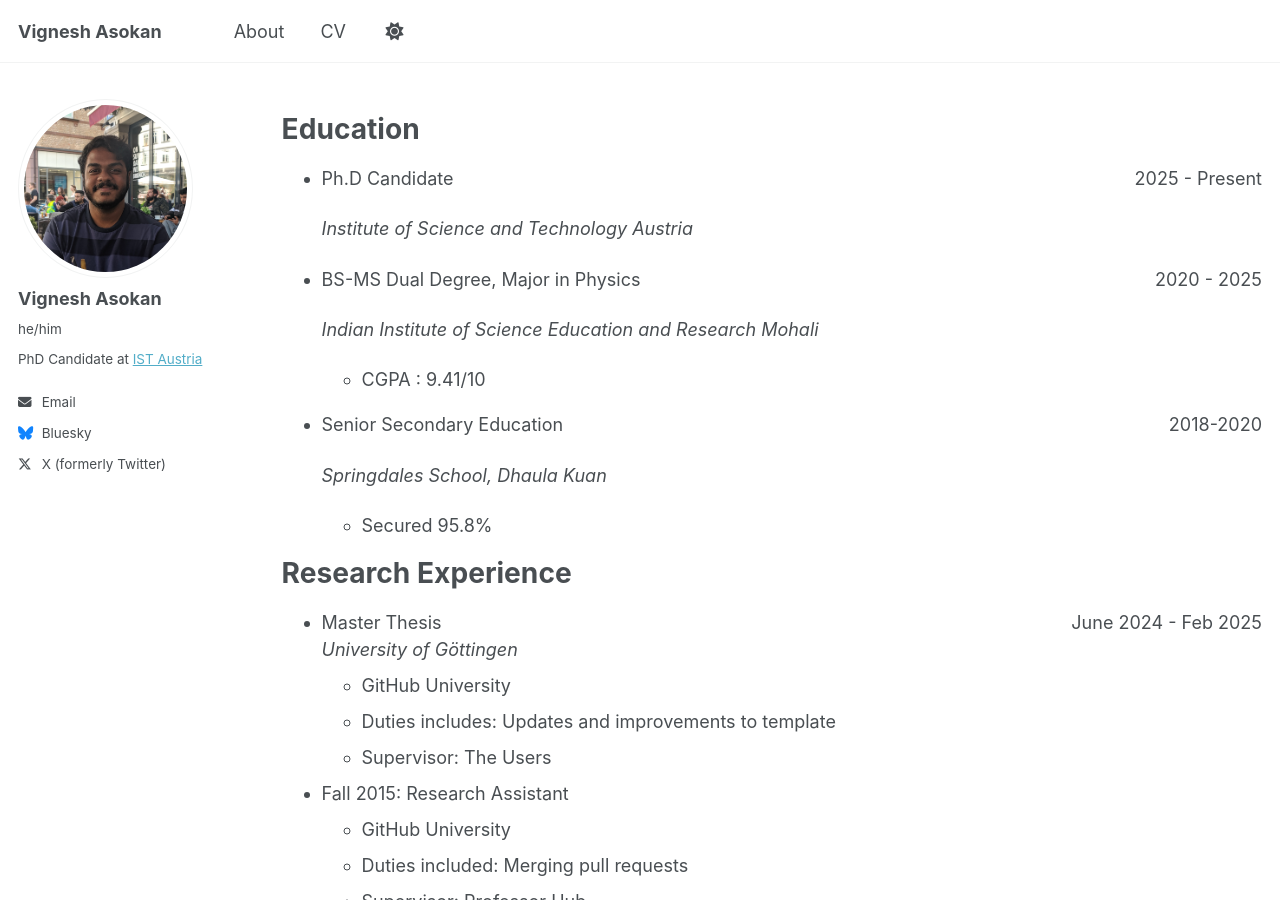
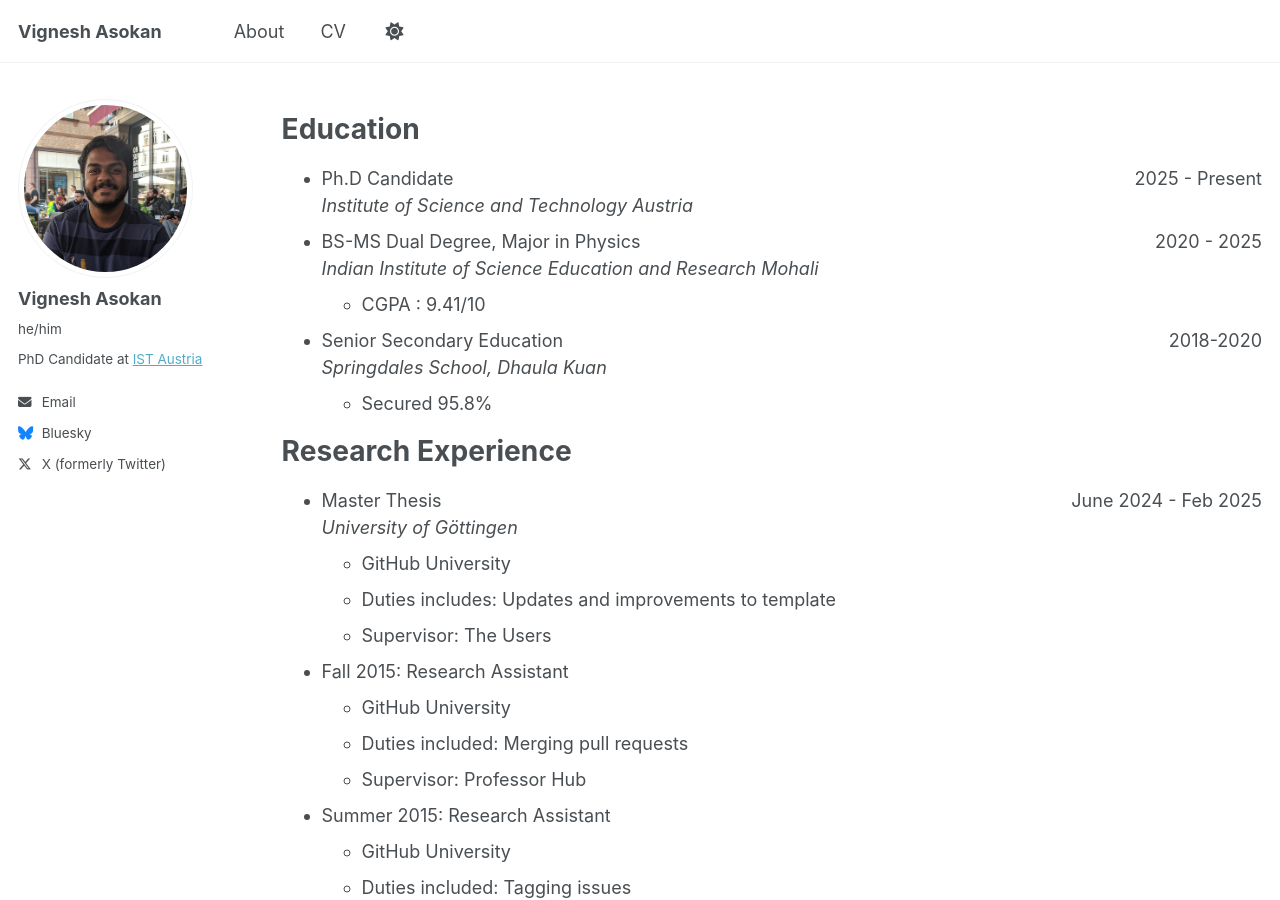
Before and after one commit to vigneshasokan31/vigneshasokan31.github.io, a Jekyll site: the page built from _pages/cv.md, in a window 1280 px wide and 900 px high. Built offline with Jekyll 4.4.1, drawn with Linux system fonts in a browser that asks for light colours; a script that is not in the unit is left out.

Commit message:
Update cv.md

```diff
--- a/_pages/cv.md
+++ b/_pages/cv.md
@@ -11,15 +11,12 @@ redirect_from:
 
 Education
 ======
-* Ph.D Candidate <span style="float: right;">2025 - Present<br>
-
-  _Institute of Science and Technology Austria_
-* BS-MS Dual Degree, Major in Physics <span style="float: right;">2020 - 2025
-
+* Ph.D Candidate <span style="float: right;">2025 - Present</span>
+ _Institute of Science and Technology Austria_
+* BS-MS Dual Degree, Major in Physics <span style="float: right;">2020 - 2025</span>
   _Indian Institute of Science Education and Research Mohali_
   * CGPA : 9.41/10
-* Senior Secondary Education <span style="float: right;">2018-2020
-
+* Senior Secondary Education <span style="float: right;">2018-2020</span>
   _Springdales School, Dhaula Kuan_
   * Secured 95.8%
 
```
